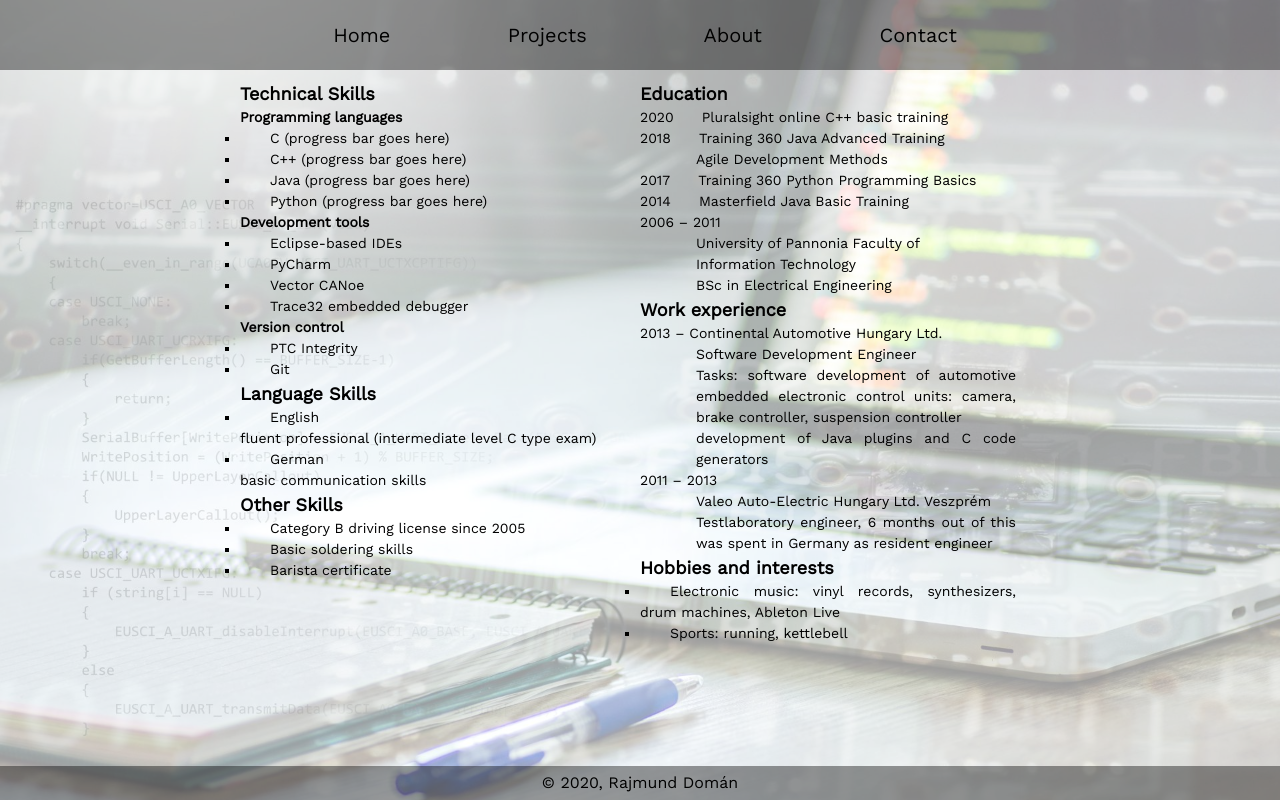
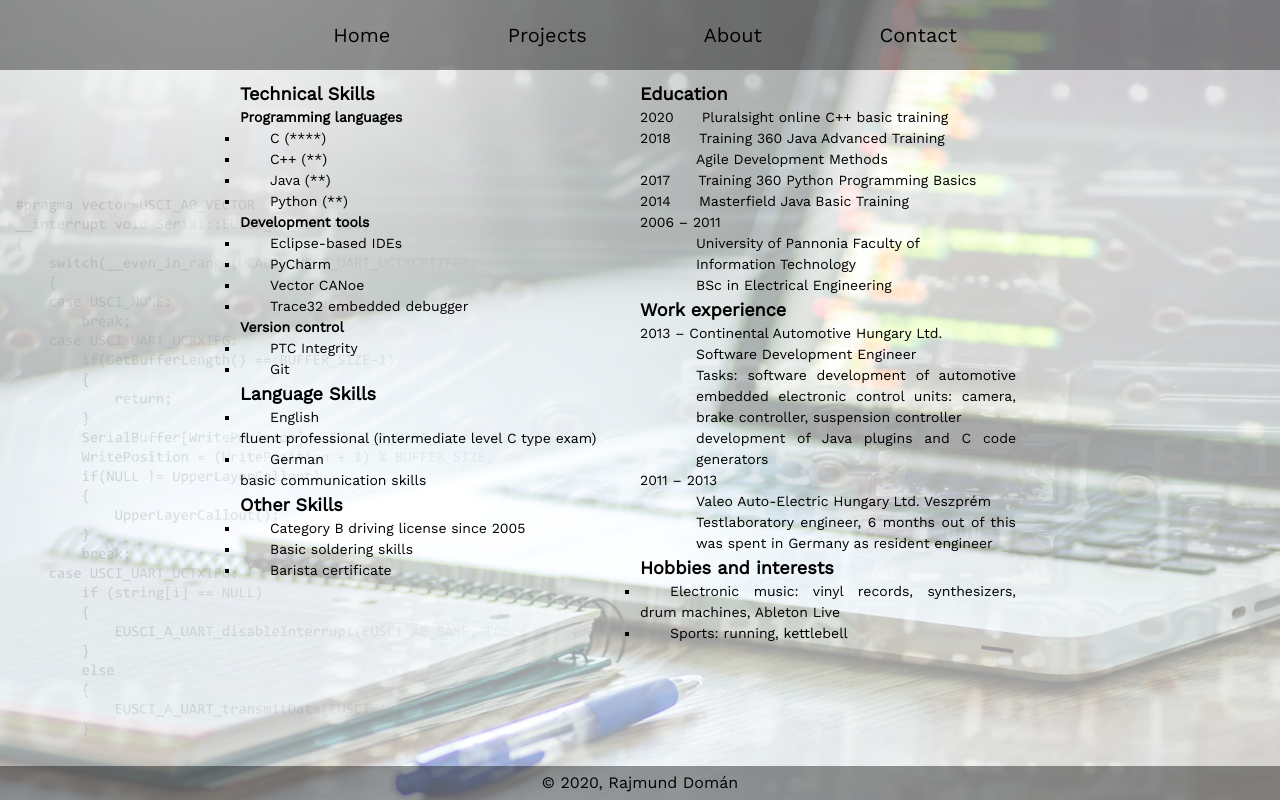
Before and after one commit to domanr/domanr.github.io, a plain HTML site: page about.html in a window 1280 px wide. Drawn offline with nearby package versions, Linux system fonts and the light colour scheme; a web font is replaced by a local one.

Commit message:
Character progress bar is added

```diff
--- a/about.html
+++ b/about.html
@@ -23,10 +23,10 @@
 			<div class="cv_h1">Technical Skills</div>
 			<div class="cv_h2">Programming languages</div>
 			<ul>
-				<li>C (progress bar goes here)</li>
-				<li>C++ (progress bar goes here)</li>
-				<li>Java (progress bar goes here)</li>
-				<li>Python (progress bar goes here)</li>
+				<li>C (****)</li>
+				<li>C++ (**)</li>
+				<li>Java (**)</li>
+				<li>Python (**)</li>
 			</ul>
 			<div class="cv_h2">Development tools</div>
 			<ul>
```
